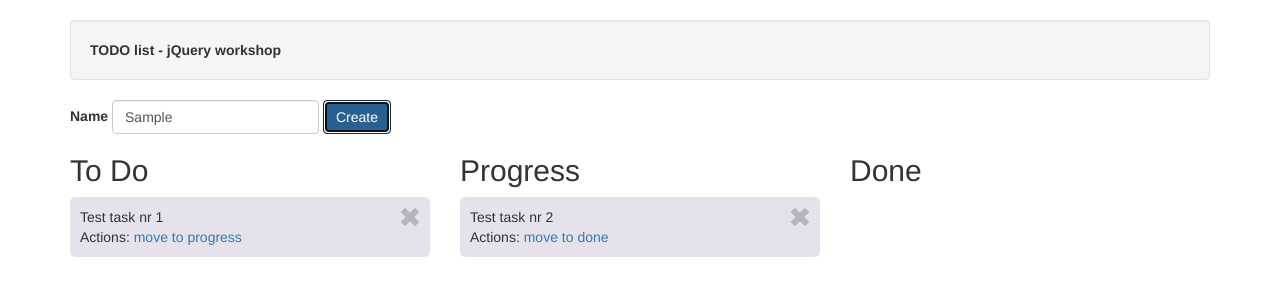
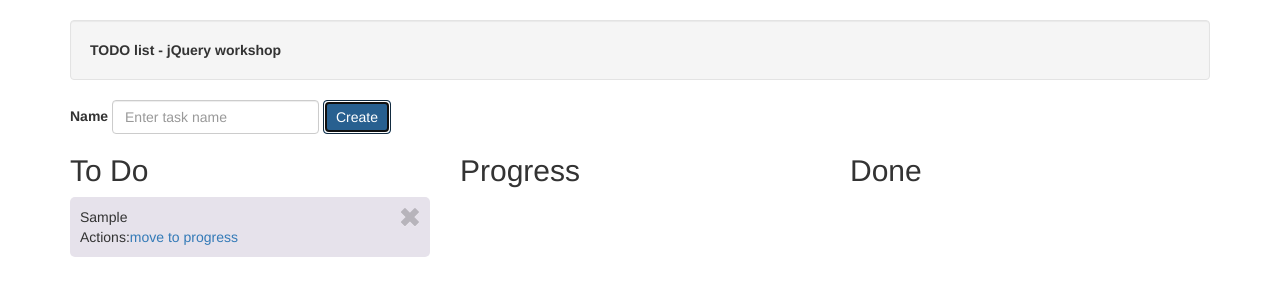
Before and after one commit to smtjquery/basicLevel, a website: page app/index.html in a window 1280 px wide. Both pictures are taken after typing "Sample" into the empty fields and a click on the button "Create". Drawn offline with Linux system fonts and the light colour scheme.

Commit message:
Main tasks

```diff
--- a/app/index.html
+++ b/app/index.html
@@ -21,43 +21,24 @@
         <label for="new-task">Name</label>
         <input type="text" class="form-control" id="new-task" placeholder="Enter task name">
       </div>
-      <button type="submit" class="btn btn-primary">Create</button>
+      <button id="create-new-task" type="submit" class="btn btn-primary">Create</button>
     </fileldset>
 
     <div class="row">
 
       <div class="task-container col-md-4">
         <h2>To Do</h2>
-
-        <!-- template for task in todo state -->
-        <div class="task">
-          <div class="title">Test task nr 1</div>
-          <div class="actions">
-            <span>Actions:</span>
-            <a href="#">move to progress</a>
-          </div>
-          <div class="close glyphicon glyphicon-remove"></div>
-        </div>
-
+        <div id="todo" class="tasks-list"></div>
       </div>
 
       <div class="task-container col-md-4">
         <h2>Progress</h2>
-
-        <!-- template for task in progress state -->
-        <div class="task">
-          <div class="title">Test task nr 2</div>
-          <div class="actions">
-            <span>Actions:</span>
-            <a href="#">move to done</a>
-          </div>
-          <div class="close glyphicon glyphicon-remove"></div>
-        </div>
-
+        <div id="inprogress" class="tasks-list"></div>
       </div>
 
       <div class="task-container col-md-4">
         <h2>Done</h2>
+        <div id="done" class="tasks-list"></div>
       </div>
 
     </div>
@@ -65,9 +46,9 @@
 
   <script src="bower/jquery/jquery.js"></script>
   <script src="bower/bootstrap/js/bootstrap.js"></script>
-
   <script src="scripts/init-module.js"></script>
   <script src="scripts/service.js"></script>
+  <script src="scripts/tasks.js"></script>
   <script src="scripts/application.js"></script>
 
 </body>
--- a/app/scripts/application.js
+++ b/app/scripts/application.js
@@ -1,4 +1,4 @@
-(function ($, service) {
+(function ($, service, tasks) {
     'use strict';
 
     /**
@@ -6,16 +6,24 @@
      *
      * @module App
      * @requires jQuery
-   * @requires services
+     * @requires service
      */
     App.module.application = (function () {
+
+        var input;
+
+        var btnNewTask;
 
         /**
          * Initialize application
          *
          * @private
          */
-    function init() {}
+        function init() {
+            initElements();
+            initActions();
+            showAllTasks();
+        }
 
         /**
          * Run init when browser is ready.
@@ -28,6 +36,100 @@
 
         return {};
 
+        /**
+         * INitialize elements
+         */
+        function initElements() {
+            input = $('#new-task');
+            btnNewTask = $('#create-new-task');
+        }
+
+        /**
+         * Initialize actions
+         */
+        function initActions() {
+
+            /**
+             * Init create new task action
+             */
+            btnNewTask.off('click').on('click', function (e) {
+
+                var taskName = getNewTaskName();
+                if (taskName) {
+                    addNewTask(taskName);
+                }
+                else {
+                    alert("Please fill task name first.");
+                }
+                e.stopPropagation();
+            });
+
+            /**
+             * Init move to in progress list action
+             */
+            $(tasks.getTodo()).on('click', '.actions a', function () {
+                moveToProgress(this);
+            });
+
+            /**
+             * Init move to done list action
+             */
+            $(tasks.getInprogress()).on('click', '.actions a', function () {
+                moveToDone(this);
+            });
+        }
+
+        /**
+         * Move to progress list
+         * @param {$} elem
+         */
+        function moveToProgress(elem) {
+            service.moveTaskToProgres(tasks.getName(elem));
+            tasks.renderTodoList(service.getAllToDoTasks());
+            tasks.renderInprogressList(service.getAllInProgressTasks());
+        }
+
+        /**
+         * Move to done list
+         * @param {$} elem
+         */
+        function moveToDone(elem) {
+            service.moveTaskToDone(tasks.getName(elem));
+            tasks.renderInprogressList(service.getAllInProgressTasks());
+            tasks.renderDoneList(service.getAllDoneTasks());
+        }
+
+        /**
+         * Get name of new task
+         *
+         * @returns {string}
+         */
+        function getNewTaskName() {
+
+            var name = input.val();
+            input.val('');
+
+            return name;
+        }
+
+        /**
+         * Add new task
+         * @param taskName
+         */
+        function addNewTask(taskName) {
+            service.addTask(taskName);
+            tasks.renderTodoList(service.getAllToDoTasks());
+        }
+
+        /**
+         * Render all tasks
+         */
+        function showAllTasks() {
+            tasks.renderTodoList(service.getAllToDoTasks());
+            tasks.renderInprogressList(service.getAllInProgressTasks());
+            tasks.renderDoneList(service.getAllDoneTasks());
+        }
+
     }());
 
-}(jQuery, App.module.service));
+}(jQuery, App.module.service, App.module.taskList));
--- /dev/null
+++ b/app/scripts/tasks.js
@@ -0,0 +1,136 @@
+(function ($) {
+    'use strict';
+
+    App.module.taskList = (function () {
+
+        var tasks = {
+            list: []
+        };
+
+        /**
+         * Get todo list
+         * @returns $
+         */
+        function getTodo() {
+            return tasks.list[0];
+        }
+
+        /**
+         * Get in progress list
+         * @returns $
+         */
+        function getInprogress() {
+            return tasks.list[1];
+        }
+
+        /**
+         * Get done list
+         * @returns $
+         */
+        function getDone() {
+            return tasks.list[2];
+        }
+
+        /**
+         * Get task name
+         *
+         * @param elem
+         * @returns {string}
+         */
+        function getTaskName(elem) {
+            return $(elem).parent().parent().find('.title').text();
+        }
+
+        /**
+         * Get task template
+         * @param taskName
+         * @param moveTo
+         * @returns {string}
+         */
+        function taskTemplate(taskName, moveTo) {
+
+            moveTo = typeof moveTo !== 'undefined' ? moveTo : false;
+
+            var actions = '<div class="actions"><span>Actions:</span>' +
+                '<a href="#">move to ' + moveTo + '</a></div>';
+
+            if (moveTo === false) {
+                actions = "";
+            }
+
+            return '<div class="task">' +
+                '<div class="title">' + taskName + '</div>' +
+                actions +
+                '<div class="close glyphicon glyphicon-remove"></div></div>';
+        }
+
+        /**
+         * Render list
+         *
+         * @param tasks
+         */
+        function renderTodoList(tasks) {
+            getTodo().html(renderList(tasks, "progress"));
+        }
+
+        /**
+         * Render list
+         *
+         * @param tasks
+         */
+        function renderInprogressList(tasks) {
+            getInprogress().html(renderList(tasks, "done"));
+        }
+
+        /**
+         * Render list
+         *
+         * @param tasks
+         */
+        function renderDoneList(tasks) {
+            getDone().html(renderList(tasks, false));
+        }
+
+        /**
+         * Renders list
+         *
+         * @param tasks
+         * @param actions
+         * @returns {string}
+         */
+        function renderList(tasks, actions) {
+            var tasksHtml = "";
+            var id;
+
+            for (id in tasks) {
+                tasksHtml += taskTemplate(tasks[id], actions);
+            }
+
+            return tasksHtml;
+        }
+
+        /**
+         * Init
+         */
+        function init() {
+            tasks.list[0] = $('#todo.tasks-list');
+            tasks.list[1] = $('#inprogress.tasks-list');
+            tasks.list[2] = $('#done.tasks-list');
+        }
+
+        $(function () {
+            init();
+        });
+
+        return {
+            getTodo: getTodo,
+            getInprogress: getInprogress,
+            getDone: getDone,
+            getName: getTaskName,
+            getTaskTemplate: taskTemplate,
+            renderTodoList: renderTodoList,
+            renderInprogressList: renderInprogressList,
+            renderDoneList: renderDoneList
+        };
+    }());
+}(jQuery));
```
Lines whose indentation alone changed are shown as unchanged.
